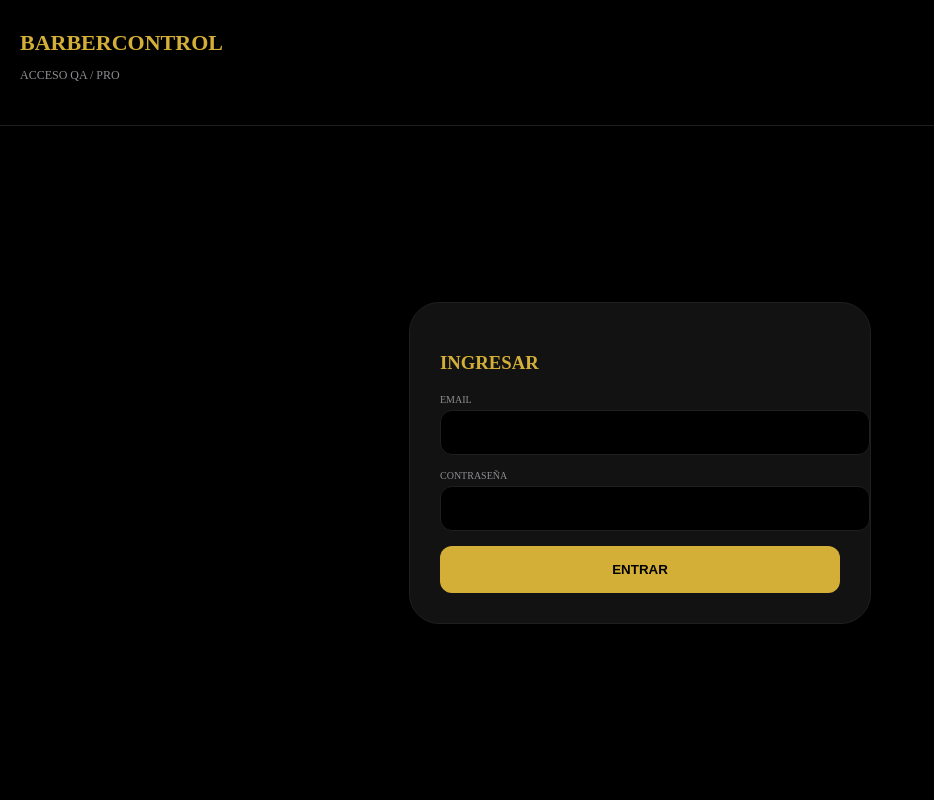
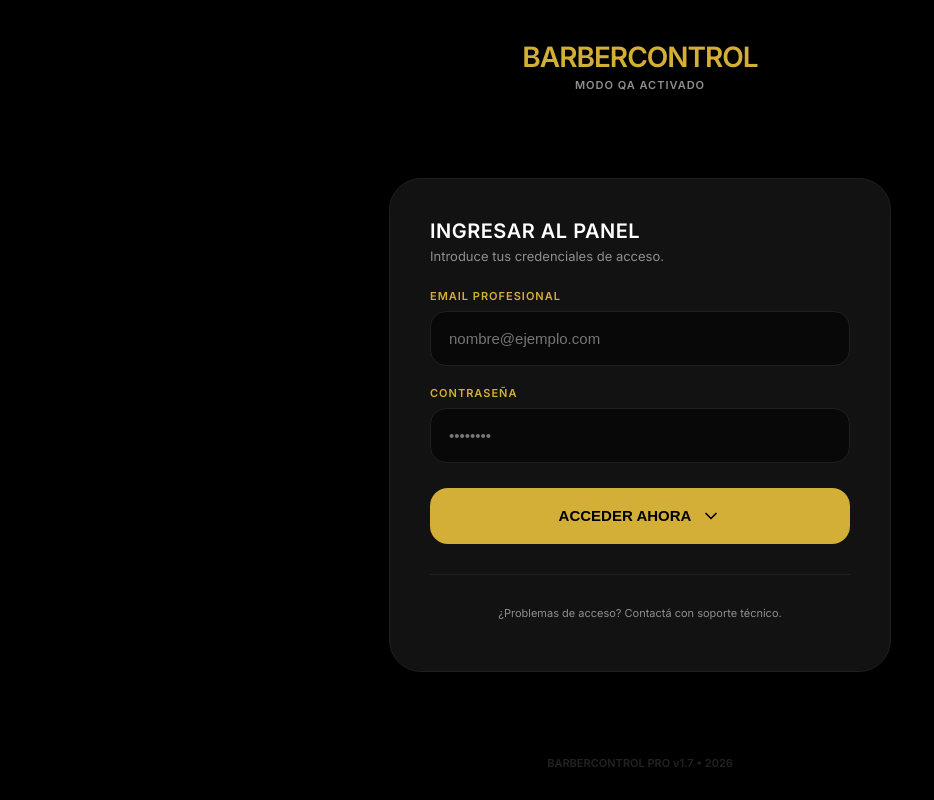
Before and after one commit to Mortega00/barbercontrol-final, a React (Vite) app: page / in a window 1280 px wide. Shown: the whole page, without its empty margins (0-934 px from the left). Built offline with nearby package versions, Linux system fonts and the light colour scheme; no server answers.

Commit message:
feat: login final nabi style con pass

```diff
--- a/src/auth/Login.jsx
+++ b/src/auth/Login.jsx
@@ -1,11 +1,25 @@
 import { useState } from "react"
 import { supabase } from "../lib/supabase"
 
-const theme = { bg: "#000000", card: "#121212", gold: "#D4AF37", text: "#FFFFFF", border: "#1F1F1F", muted: "#8E8E93" }
+/* ================= THEME & ICONS ================= */
+const theme = {
+  bg: "#000000",
+  card: "#121212",
+  gold: "#D4AF37",
+  text: "#FFFFFF",
+  border: "#1F1F1F",
+  muted: "#8E8E93"
+}
 
+const Icons = {
+  Chevron: () => <svg width="20" height="20" viewBox="0 0 24 24" fill="none" stroke="currentColor" strokeWidth="2" strokeLinecap="round" strokeLinejoin="round"><path d="m6 9 6 6 6-6"/></svg>,
+  Lock: () => <svg width="18" height="18" viewBox="0 0 24 24" fill="none" stroke="currentColor" strokeWidth="2" strokeLinecap="round" strokeLinejoin="round"><rect width="18" height="11" x="3" y="11" rx="2" ry="2"/><path d="M7 11V7a5 5 0 0 1 10 0v4"/></svg>
+}
+
+/* ================= PANTALLA: LOGIN PRO (FUSIÓN) ================= */
 export default function Login() {
   const [email, setEmail] = useState("")
-  const [password, setPassword] = useState("") // Nueva variable
+  const [password, setPassword] = useState("")
   const [loading, setLoading] = useState(false)
   const [errorMsg, setErrorMsg] = useState("")
 
@@ -14,66 +28,110 @@ export default function Login() {
     setLoading(true)
     setErrorMsg("")
 
-    // Cambiamos a login tradicional para evitar el rate limit de emails
+    // Usamos Password para evitar el límite de emails de Supabase
     const { error } = await supabase.auth.signInWithPassword({
       email,
       password,
     })
 
     if (error) {
-      setErrorMsg("❌ Error: " + error.message)
+      console.error("Error Auth:", error.message)
+      setErrorMsg(`❌ ${error.message}`)
     }
     setLoading(false)
   }
 
   return (
     <div style={containerStyle}>
+
+      {/* HEADER NABI STYLE */}
       <header style={headerStyle}>
+        <div>
           <h1 style={logoStyle}>BARBERCONTROL</h1>
-        <p style={{ color: theme.muted, fontSize: "12px" }}>ACCESO QA / PRO</p>
+          <p style={{ color: theme.muted, fontSize: "11px", marginTop: "4px", fontWeight: "700", letterSpacing: "1px" }}>
+            MODO QA ACTIVADO
+          </p>
+        </div>
       </header>
 
+      {/* CUERPO DEL LOGIN */}
       <main style={mainStyle}>
         <div style={cardStyle}>
-          <h3 style={titleStyle}>Ingresar</h3>
+          <div style={{ marginBottom: "25px" }}>
+             <h3 style={titleStyle}>INGRESAR AL PANEL</h3>
+             <p style={{ color: theme.muted, fontSize: "13px", marginTop: "5px" }}>Introduce tus credenciales de acceso.</p>
+          </div>
+
           <form onSubmit={handleLogin}>
-            <label style={labelStyle}>EMAIL</label>
+            <div style={{ marginBottom: "20px" }}>
+              <label style={labelStyle}>EMAIL PROFESIONAL</label>
               <input
                 style={inputStyle}
                 type="email"
+                placeholder="nombre@ejemplo.com"
                 value={email}
                 onChange={e => setEmail(e.target.value)}
                 required
               />
+            </div>
 
+            <div style={{ marginBottom: "25px" }}>
               <label style={labelStyle}>CONTRASEÑA</label>
               <input
                 style={inputStyle}
                 type="password"
+                placeholder="••••••••"
                 value={password}
                 onChange={e => setPassword(e.target.value)}
                 required
               />
+            </div>
 
-            {errorMsg && <p style={{ color: "red", fontSize: "12px", textAlign: "center" }}>{errorMsg}</p>}
+            {/* Mensajes de Error */}
+            {errorMsg && (
+                <p style={errorMessageStyle}>
+                    {errorMsg}
+                </p>
+            )}
 
             <button type="submit" style={btnGold} disabled={loading}>
-              {loading ? "AUTENTICANDO..." : "ENTRAR"}
+              {loading ? (
+                <div style={spinnerContainer}>
+                  <div style={spinnerStyle}></div>
+                  VERIFICANDO...
+                </div>
+              ) : (
+                <>ACCEDER AHORA <Icons.Chevron /></>
+              )}
             </button>
           </form>
+
+          <div style={{ textAlign: "center", marginTop: "30px", borderTop: `1px solid ${theme.border}`, paddingTop: "20px" }}>
+              <p style={{ color: theme.muted, fontSize: "11px" }}>
+                  ¿Problemas de acceso? Contactá con soporte técnico.
+              </p>
+          </div>
         </div>
       </main>
+
+      <footer style={footerStyle}>
+        BARBERCONTROL PRO v1.7 • 2026
+      </footer>
     </div>
   )
 }
 
-// ... (mantené los mismos estilos de antes para que se vea negro y dorado)
-const containerStyle = { background: theme.bg, color: theme.text, minHeight: "100vh", display: "flex", flexDirection: "column" }
-const headerStyle = { padding: "30px 20px", borderBottom: `1px solid ${theme.border}` }
-const logoStyle = { color: theme.gold, margin: 0, fontSize: "22px", fontWeight: "900" }
+/* ================= ESTILOS ACTUALIZADOS ================= */
+const containerStyle = { background: theme.bg, color: theme.text, minHeight: "100vh", fontFamily: "'Inter', sans-serif", display: "flex", flexDirection: "column" }
+const headerStyle = { padding: "40px 25px 20px 25px", textAlign: "center" }
+const logoStyle = { color: theme.gold, margin: 0, fontSize: "28px", fontWeight: "900", letterSpacing: "-1px" }
 const mainStyle = { padding: "20px", flex: 1, display: "flex", alignItems: "center", justifyContent: "center" }
-const cardStyle = { background: theme.card, width: "100%", maxWidth: "400px", padding: "30px", borderRadius: "30px", border: `1px solid ${theme.border}` }
-const titleStyle = { color: theme.gold, marginBottom: "20px", textTransform: "uppercase" }
-const inputStyle = { width: "100%", padding: "14px", background: "#000", border: `1px solid ${theme.border}`, color: "white", borderRadius: "12px", marginBottom: "15px" }
-const labelStyle = { display: "block", fontSize: "10px", color: theme.muted, marginBottom: "5px" }
-const btnGold = { width: "100%", padding: "16px", background: theme.gold, color: "black", fontWeight: "900", border: "none", borderRadius: "12px", cursor: "pointer" }
+const cardStyle = { background: theme.card, width: "100%", maxWidth: "420px", padding: "40px", borderRadius: "32px", border: `1px solid ${theme.border}`, boxShadow: "0 20px 50px rgba(0,0,0,0.5)" }
+const titleStyle = { margin: 0, fontSize: "20px", fontWeight: "900", color: theme.text, letterSpacing: "0.5px" }
+const inputStyle = { width: "100%", padding: "18px", background: "#080808", border: `1px solid ${theme.border}`, color: "white", borderRadius: "16px", boxSizing: "border-box", fontSize: "15px", outline: "none", transition: "0.3s" }
+const labelStyle = { display: "block", fontSize: "11px", color: theme.gold, fontWeight: "800", marginBottom: "8px", letterSpacing: "1px" }
+const btnGold = { width: "100%", padding: "18px", background: theme.gold, color: "black", fontWeight: "900", border: "none", borderRadius: "18px", cursor: "pointer", fontSize: "15px", textTransform: "uppercase", display: "flex", alignItems: "center", justifyContent: "center", gap: "10px" }
+const footerStyle = { textAlign: "center", color: "#222", fontSize: "11px", padding: "30px", fontWeight: "700" }
+const errorMessageStyle = { fontSize: "13px", color: "#ff4444", textAlign: "center", marginBottom: "20px", background: "rgba(255,68,68,0.1)", padding: "10px", borderRadius: "10px" }
+const spinnerContainer = { display: "flex", alignItems: "center", gap: "10px" }
+const spinnerStyle = { width: "14px", height: "14px", border: "3px solid #000", borderTop: "3px solid transparent", borderRadius: "50%", animation: "spin 1s linear infinite" }
```
Lines whose indentation alone changed are shown as unchanged.
